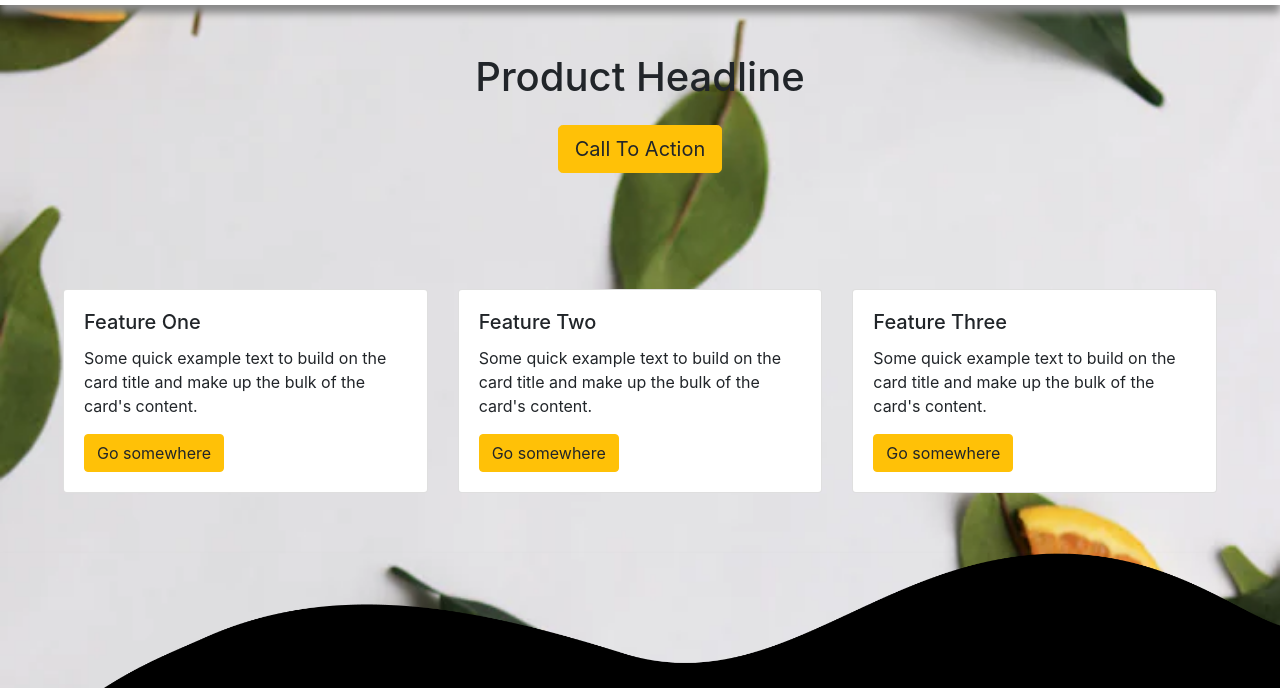
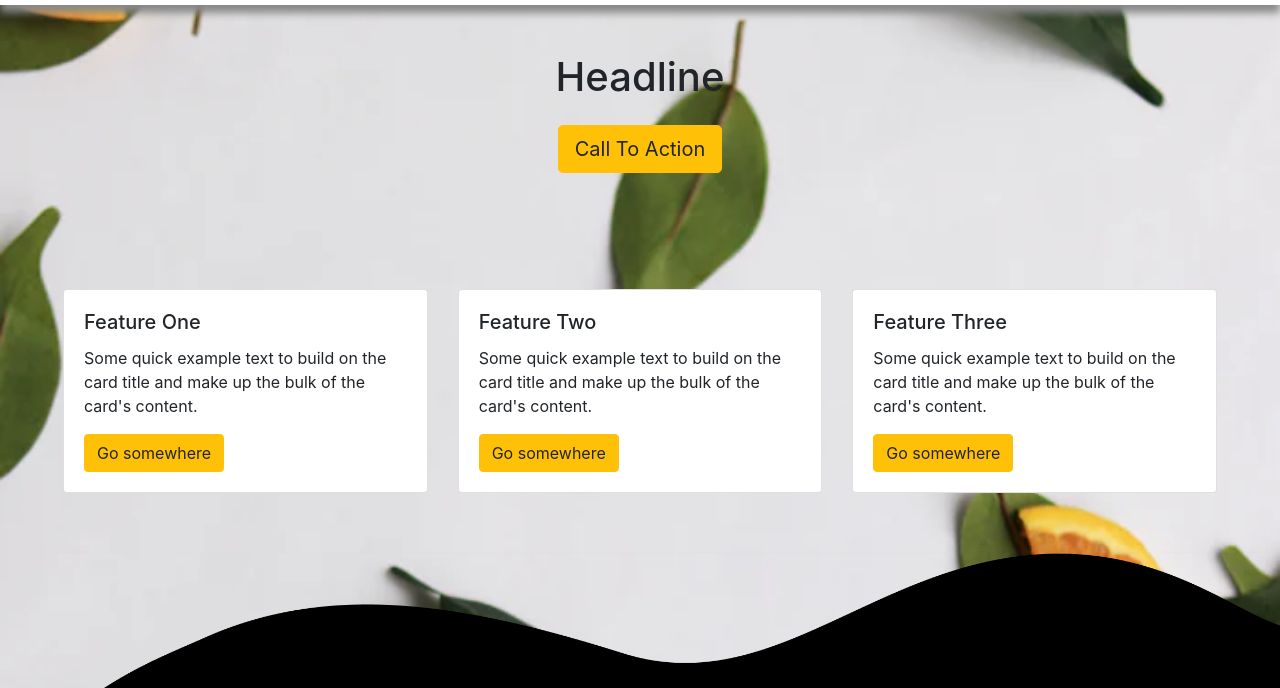
Before and after one commit to nadeer-cookee/node-deploy-ec2-cd, a website: page public/index.html in a window 1280 px wide. Shown: the part 91-779 px from the top of the page. Drawn offline with nearby package versions, Linux system fonts and the light colour scheme.

Commit message:
New change in header

```diff
--- a/public/index.html
+++ b/public/index.html
@@ -61,7 +61,7 @@
     </header>
     <main>
       <div class="heading">
-        <h1>Product Headline</h1>
+        <h1>Headline</h1>
         <button class="btn btn-lg btn-warning mt-3 cta">
           <span>Call To Action</span>
         </button>
```
